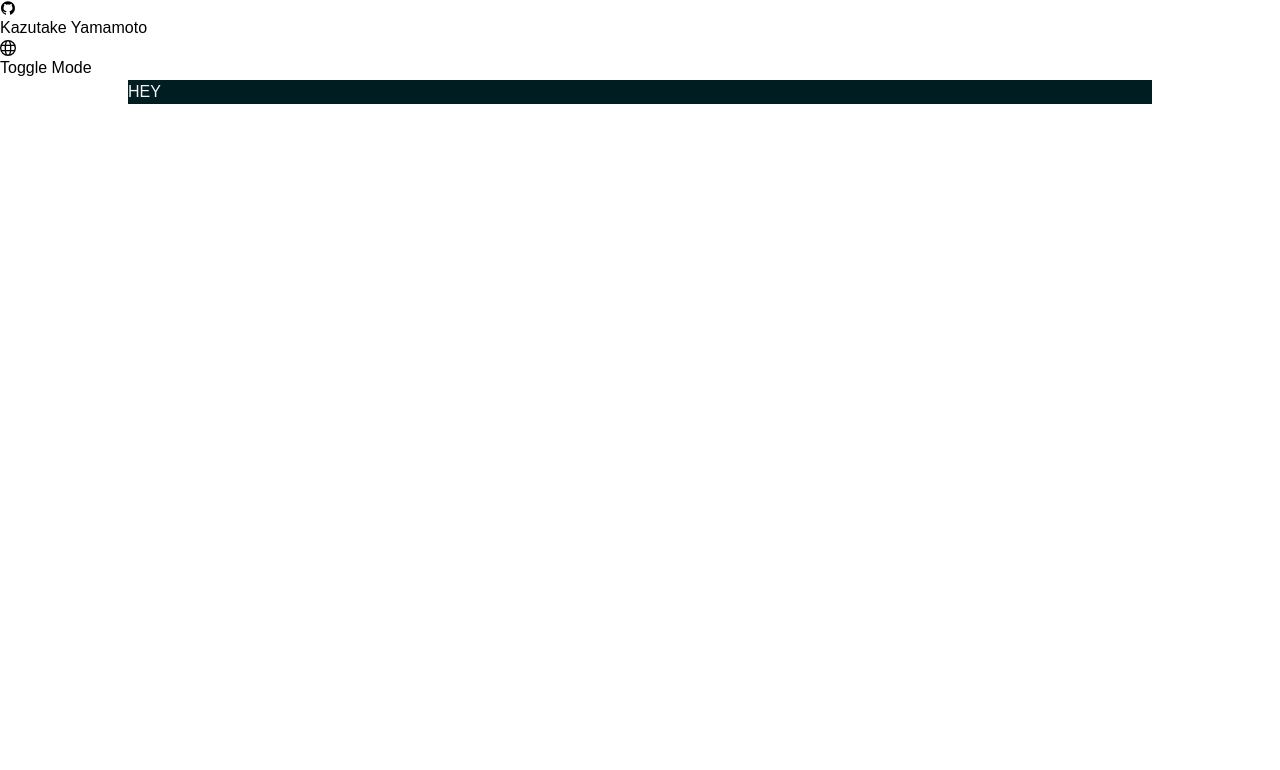
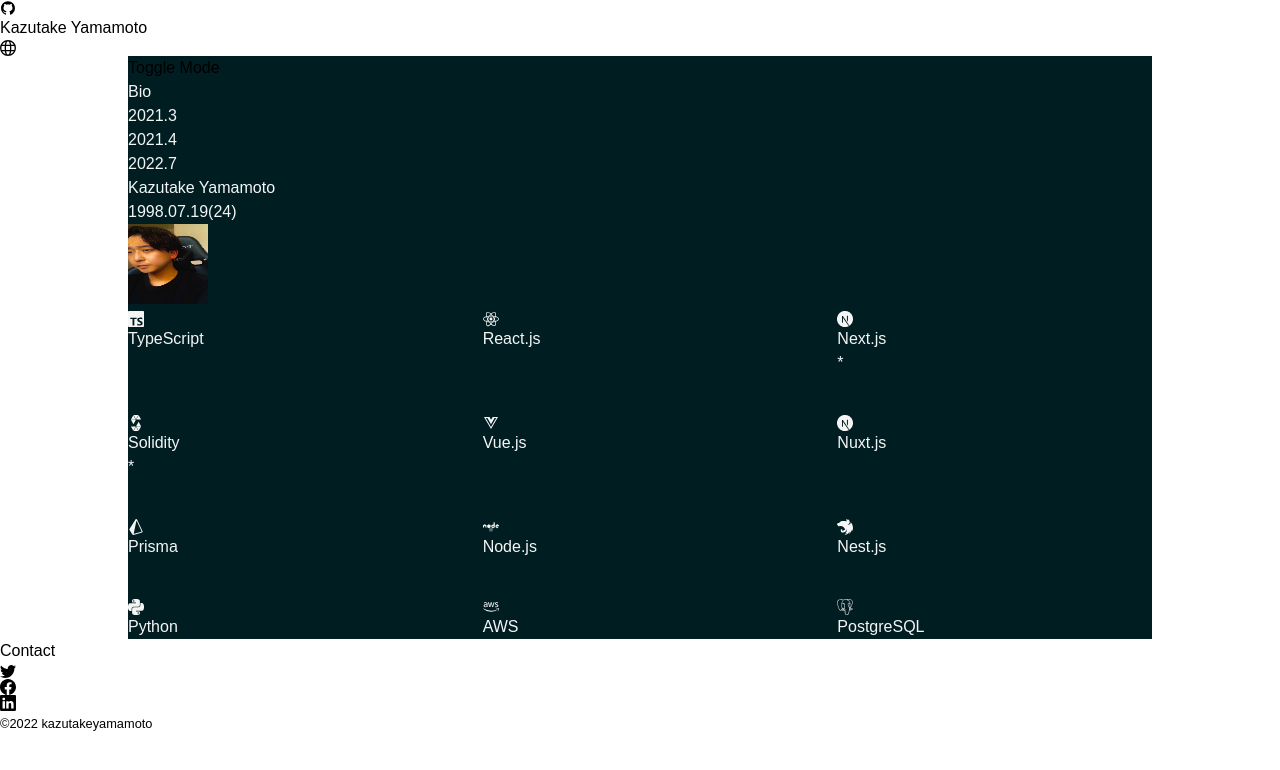
Before and after one commit to mixnuts07/kazutake-yamamoto, a Next.js app: page / in a window 1280 px wide. Shown: the top 770 px of the page. Built offline with nearby package versions, Linux system fonts and the light colour scheme.

Commit message:
[add]components

```diff
--- a/components/Bio.tsx
+++ b/components/Bio.tsx
@@ -0,0 +1,20 @@
+const Bio = () => {
+  return (
+    <div className="dark:text-whitesmoke">
+      <h3 className="title-section">Bio</h3>
+      <div className="bio">
+        <span className="left">2021.3</span>
+      </div>
+      <div className="bio">
+        <span className="left">2021.4</span>
+      </div>
+      <div className="bio">
+        <span className="left"></span>
+      </div>
+      <div className="bio">
+        <span className="left">2022.7</span>
+      </div>
+    </div>
+  );
+};
+export default Bio;
--- a/components/Footer.tsx
+++ b/components/Footer.tsx
@@ -0,0 +1,18 @@
+import { BsTwitter } from "react-icons/bs";
+import { BsFacebook } from "react-icons/bs";
+import { BsLinkedin } from "react-icons/bs";
+
+const Footer = () => {
+  const thisYear = new Date().getFullYear();
+  return (
+    <div>
+      <h3>Contact</h3>
+      <BsTwitter />
+      <BsFacebook />
+      <BsLinkedin />
+      <small>©︎{thisYear} kazutakeyamamoto</small>
+    </div>
+  );
+};
+
+export default Footer;
--- a/components/Profile.tsx
+++ b/components/Profile.tsx
@@ -0,0 +1,38 @@
+import Image from "next/image";
+const Profile = () => {
+  const face = require("../public/face.jpeg");
+  type BirthDayType = {
+    year: number;
+    month: number;
+    date: number;
+  };
+  const birthday: BirthDayType = {
+    year: 1998,
+    month: 7,
+    date: 19,
+  };
+  const getAge = (birthday: BirthDayType) => {
+    const today = new Date();
+    const thisYearsBirthday = new Date(
+      today.getFullYear(),
+      birthday.month - 1,
+      birthday.date
+    );
+    let age = today.getFullYear() - birthday.year;
+    if (today < thisYearsBirthday) {
+      age--;
+    }
+    return age;
+  };
+  return (
+    <div className="dark:text-whitesmoke">
+      <h1 className="name">Kazutake Yamamoto</h1>
+      <p className="my-birth">1998.07.19({getAge(birthday)})</p>
+      <div className="face-des">
+        <Image src={face} alt="face" width={80} height={80} />
+      </div>
+    </div>
+  );
+};
+
+export default Profile;
--- a/components/Skills.tsx
+++ b/components/Skills.tsx
@@ -0,0 +1,57 @@
+import { SiTypescript } from "react-icons/si";
+import { SiReact } from "react-icons/si";
+import { SiNextdotjs } from "react-icons/si";
+import { SiSolidity } from "react-icons/si";
+import { FaVuejs } from "react-icons/fa";
+import { SiNuxtdotjs } from "react-icons/si";
+import { SiPrisma } from "react-icons/si";
+import { FaNode } from "react-icons/fa";
+import { SiNestjs } from "react-icons/si";
+import { SiPython } from "react-icons/si";
+import { FaAws } from "react-icons/fa";
+import { SiPostgresql } from "react-icons/si";
+
+// TODO anyとlink?の解消
+type LangType = {
+  name: string;
+  link?: string;
+  icon: any;
+  asterisk?: boolean;
+};
+
+// TODO anyとlinkの解消
+const languages: any = [
+  { name: "TypeScript", link: "", icon: <SiTypescript /> },
+  { name: "React.js", link: "", icon: <SiReact /> },
+  { name: "Next.js", link: "", icon: <SiNextdotjs />, asterisk: true },
+  { name: "Solidity", link: "", icon: <SiSolidity />, asterisk: true },
+  { name: "Vue.js", link: "", icon: <FaVuejs /> },
+  { name: "Nuxt.js", link: "", icon: <SiNextdotjs /> },
+  { name: "Prisma", link: "", icon: <SiPrisma /> },
+  { name: "Node.js", link: "", icon: <FaNode /> },
+  { name: "Nest.js", link: "", icon: <SiNestjs /> },
+  { name: "Python", link: "", icon: <SiPython /> },
+  { name: "AWS", link: "", icon: <FaAws /> },
+  { name: "PostgreSQL", link: "", icon: <SiPostgresql /> },
+];
+
+const Skills = () => {
+  // <a
+  //           href="https://ja.reactjs.org/"
+  //           target="_blank"
+  //           rel="noreferrer"
+  //         ></a>
+  return (
+    <div className="grid gap-10 grid-cols-3 dark:text-whitesmoke">
+      {languages.map((language) => (
+        <div key={language.name}>
+          {language.icon}
+          <h3>{language.name}</h3>
+          {language.asterisk && <h5>*</h5>}
+        </div>
+      ))}
+    </div>
+  );
+};
+
+export default Skills;
--- a/package.json
+++ b/package.json
@@ -9,9 +9,11 @@
     "lint": "next lint"
   },
   "dependencies": {
+    "i18next": "^21.10.0",
     "next": "12.3.1",
     "react": "18.2.0",
     "react-dom": "18.2.0",
+    "react-i18next": "^11.18.6",
     "react-icons": "^4.4.0"
   },
   "devDependencies": {
--- a/pages/index.tsx
+++ b/pages/index.tsx
@@ -2,6 +2,10 @@ import type { NextPage } from "next";
 import Head from "next/head";
 import { useState } from "react";
 import Header from "../components/Header";
+import Footer from "../components/Footer";
+import Bio from "../components/Bio";
+import Profile from "../components/Profile";
+import Skills from "../components/Skills";
 
 const Home: NextPage = () => {
   const [darkMode, setDarkMode] = useState<string>("dark");
@@ -16,10 +20,13 @@ const Home: NextPage = () => {
         <link rel="icon" href="/favicon.ico" />
       </Head>
       <Header />
-      <button onClick={toggleMode}>Toggle Mode</button>
-      <body className="bg-blue max-w-4/5 mx-auto dark:bg-dark">
-        <h1 className="dark:text-whitesmoke">HEY</h1>
-      </body>
+      <main className="bg-blue max-w-4/5 mx-auto dark:bg-dark">
+        <button onClick={toggleMode}>Toggle Mode</button>
+        <Bio />
+        <Profile />
+        <Skills />
+      </main>
+      <Footer />
     </div>
   );
 };
```
Also changed, not shown: internationalization/dictionary.ts (added, +71 -0 lines), public/face.jpeg (added), 1 other file (tests, documents, lock files or other folders).
